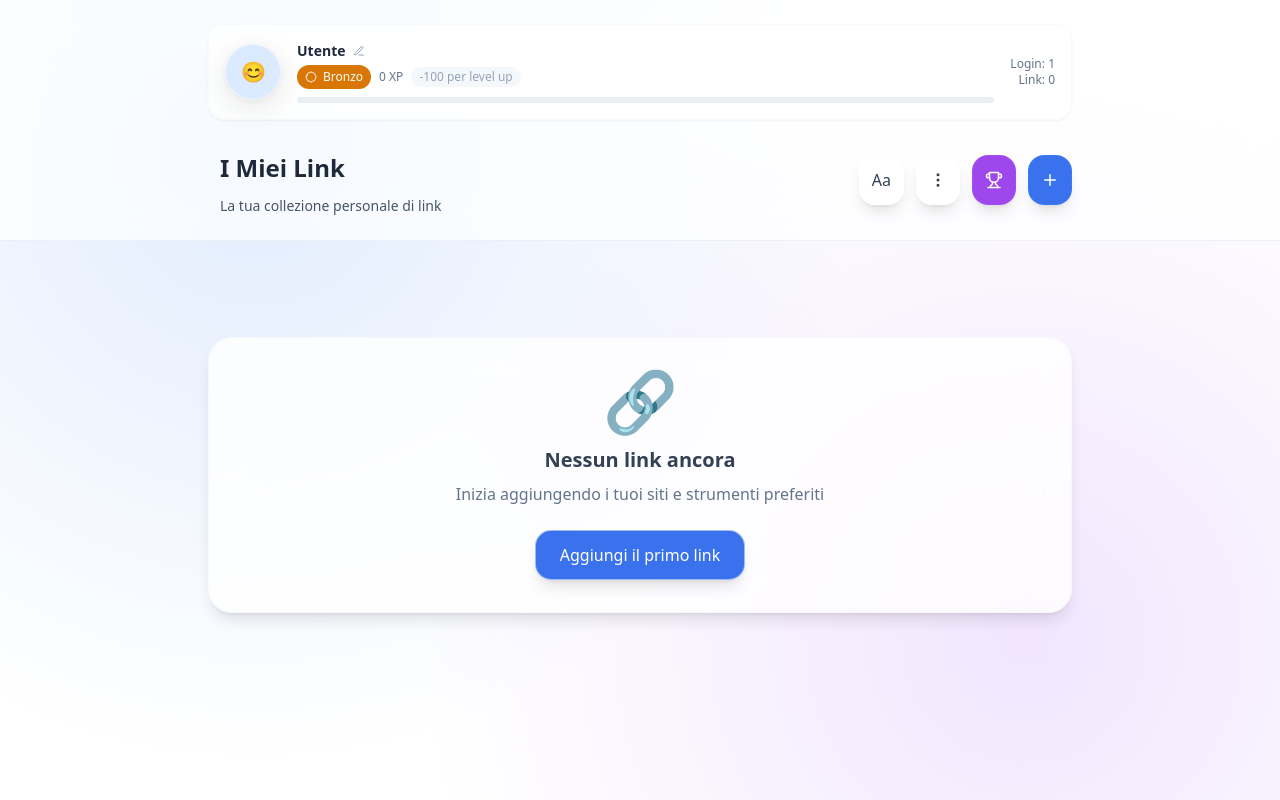
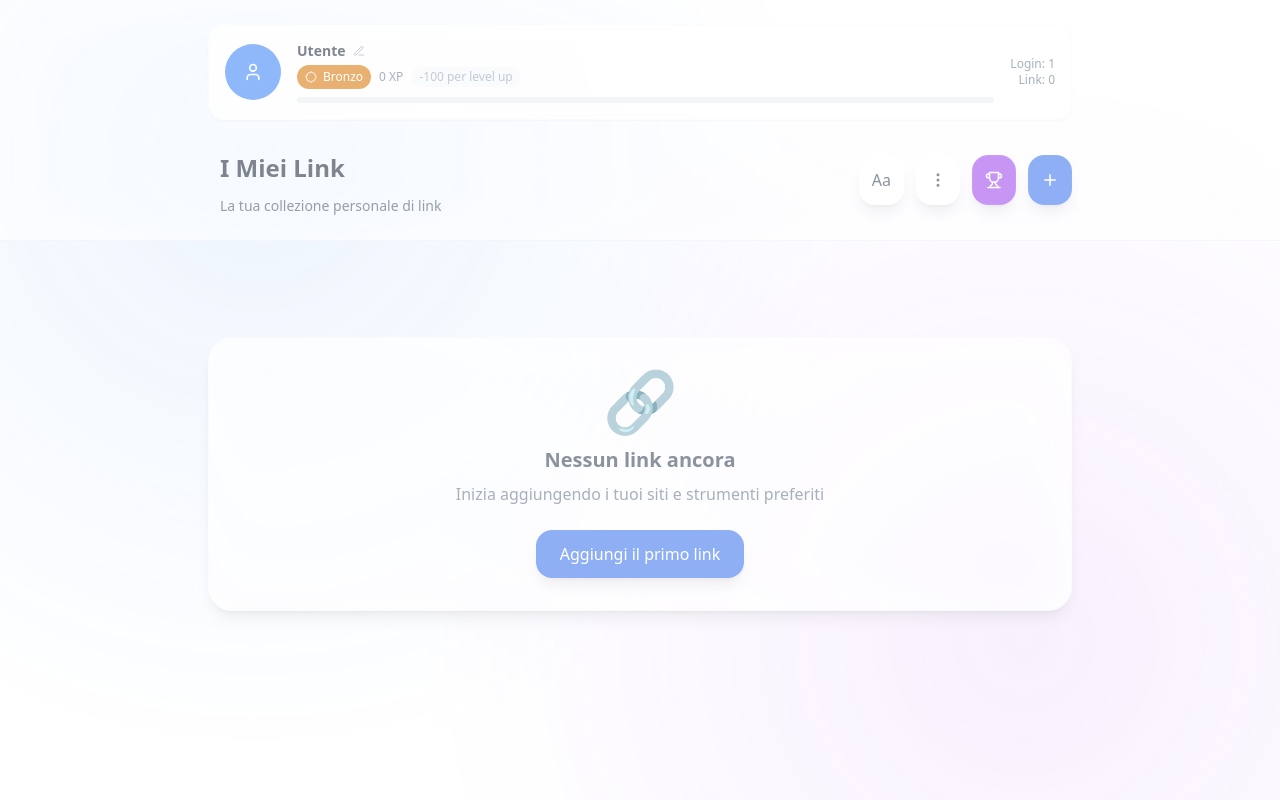
Before and after one commit to fedexUO/clean-links, a React (Vite) app: page / in a window 1280 px wide. Built offline with nearby package versions, Linux system fonts and the light colour scheme.

Commit message:
Reverted to commit 1baff6fbe50577da0100cdcaead72335b49940ff

```diff
--- a/src/components/AvatarSelector.tsx
+++ b/src/components/AvatarSelector.tsx
@@ -10,14 +10,11 @@ interface AvatarSelectorProps {
 
 const AvatarSelector: React.FC<AvatarSelectorProps> = ({ currentAvatar, onSelect, onClose }) => {
   const avatars = [
-    { id: 1, name: '😊', bg: 'bg-blue-100', shape: 'rounded-full', content: '😊' },
-    { id: 2, name: '🚀', bg: 'bg-purple-100', shape: 'rounded-full', content: '🚀' },
-    { id: 3, name: '🎨', bg: 'bg-pink-100', shape: 'rounded-full', content: '🎨' },
-    { id: 4, name: '⭐', bg: 'bg-yellow-100', shape: 'rounded-full', content: '⭐' },
-    { id: 5, name: '🔥', bg: 'bg-red-100', shape: 'rounded-full', content: '🔥' },
-    { id: 6, name: '💎', bg: 'bg-cyan-100', shape: 'rounded-full', content: '💎' },
-    { id: 7, name: '🌟', bg: 'bg-indigo-100', shape: 'rounded-full', content: '🌟' },
-    { id: 8, name: '🎯', bg: 'bg-emerald-100', shape: 'rounded-full', content: '🎯' },
+    { id: 1, name: 'Moderno', bg: 'bg-blue-500', shape: 'rounded-full' },
+    { id: 2, name: 'Geometrico', bg: 'bg-green-500', shape: 'rounded-none rotate-45' },
+    { id: 3, name: 'Creativo', bg: 'bg-yellow-500', shape: 'rounded-lg' },
+    { id: 4, name: 'Tech', bg: 'bg-gray-500', shape: 'rounded-md' },
+    { id: 5, name: 'Natura', bg: 'bg-emerald-500', shape: 'rounded-full' },
   ];
 
   const handleSelect = (avatarId: number) => {
@@ -27,34 +24,32 @@ const AvatarSelector: React.FC<AvatarSelectorProps> = ({ currentAvatar, onSelect
 
   return (
     <div className="fixed inset-0 bg-black/50 backdrop-blur-sm z-50 flex items-center justify-center p-4">
-      <div className="bg-white/95 backdrop-blur-xl rounded-3xl p-6 w-full max-w-md shadow-2xl border border-white/30">
+      <div className="bg-white rounded-2xl p-6 w-full max-w-md shadow-xl">
         <div className="flex items-center justify-between mb-6">
           <h2 className="text-xl font-semibold text-slate-800">Scegli Avatar</h2>
           <button
             onClick={onClose}
-            className="text-slate-400 hover:text-slate-600 transition-colors p-2 hover:bg-slate-100/70 rounded-full"
+            className="text-slate-400 hover:text-slate-600 transition-colors"
           >
-            <X size={20} />
+            <X size={24} />
           </button>
         </div>
 
-        <div className="grid grid-cols-4 gap-3">
+        <div className="grid grid-cols-3 gap-4">
           {avatars.map((avatar) => (
             <button
               key={avatar.id}
               onClick={() => handleSelect(avatar.id)}
-              className={`group relative p-3 border-2 transition-all hover:scale-105 rounded-2xl ${
-                currentAvatar === avatar.id
-                  ? 'border-blue-500 bg-blue-50/70 shadow-lg shadow-blue-200/30'
-                  : 'border-slate-200/60 hover:border-slate-300/80 bg-white/50'
-              }`}
+              className="group relative p-4 border-2 border-transparent hover:border-blue-500 rounded-lg transition-all"
             >
-              <div className="flex flex-col items-center gap-2">
+              <div className="flex flex-col items-center gap-3">
                 <div className="relative">
                   <div
-                    className={`w-12 h-12 ${avatar.bg} ${avatar.shape} flex items-center justify-center transition-all super-circle text-xl`}
+                    className={`w-12 h-12 ${avatar.bg} ${avatar.shape} flex items-center justify-center transform transition-transform group-hover:scale-110`}
                   >
-                    {avatar.content}
+                    {currentAvatar === avatar.id && (
+                      <Check size={16} className="text-white" />
+                    )}
                   </div>
                   {currentAvatar === avatar.id && (
                     <div className="absolute -top-1 -right-1 w-5 h-5 bg-blue-500 rounded-full flex items-center justify-center">
@@ -62,6 +57,9 @@ const AvatarSelector: React.FC<AvatarSelectorProps> = ({ currentAvatar, onSelect
                     </div>
                   )}
                 </div>
+                <span className="text-xs font-medium text-slate-700">
+                  {avatar.name}
+                </span>
               </div>
             </button>
           ))}
--- a/src/components/BackgroundSelector.tsx
+++ b/src/components/BackgroundSelector.tsx
@@ -18,16 +18,20 @@ const BackgroundSelector: React.FC<BackgroundSelectorProps> = ({
       id: 1,
       name: 'Aurora Boreale',
       className: 'bg-gradient-to-br from-blue-50 via-purple-50 to-pink-50',
+      animation: 'animate-pulse',
       style: {
-        backgroundImage: 'radial-gradient(circle at 20% 20%, rgba(59, 130, 246, 0.15) 0%, transparent 50%), radial-gradient(circle at 80% 80%, rgba(168, 85, 247, 0.15) 0%, transparent 50%)'
+        backgroundImage: 'radial-gradient(circle at 20% 20%, rgba(59, 130, 246, 0.15) 0%, transparent 50%), radial-gradient(circle at 80% 80%, rgba(168, 85, 247, 0.15) 0%, transparent 50%)',
+        animation: 'pulse 4s ease-in-out infinite'
       }
     },
     {
       id: 2,
       name: 'Onde Oceaniche',
       className: 'bg-gradient-to-br from-cyan-50 via-blue-50 to-indigo-50',
+      animation: 'animate-bounce',
       style: {
-        backgroundImage: 'radial-gradient(ellipse at 25% 25%, rgba(59, 130, 246, 0.2) 0%, transparent 50%), radial-gradient(ellipse at 75% 75%, rgba(16, 185, 129, 0.2) 0%, transparent 50%)'
+        backgroundImage: 'radial-gradient(ellipse at 25% 25%, rgba(59, 130, 246, 0.2) 0%, transparent 50%), radial-gradient(ellipse at 75% 75%, rgba(16, 185, 129, 0.2) 0%, transparent 50%)',
+        animation: 'float 6s ease-in-out infinite'
       }
     },
     {
@@ -35,7 +39,8 @@ const BackgroundSelector: React.FC<BackgroundSelectorProps> = ({
       name: 'Tramonto Dorato',
       className: 'bg-gradient-to-br from-orange-50 via-red-50 to-pink-50',
       style: {
-        backgroundImage: 'radial-gradient(circle at 20% 80%, rgba(251, 146, 60, 0.25) 0%, transparent 60%), radial-gradient(circle at 80% 20%, rgba(239, 68, 68, 0.25) 0%, transparent 60%)'
+        backgroundImage: 'radial-gradient(circle at 20% 80%, rgba(251, 146, 60, 0.25) 0%, transparent 60%), radial-gradient(circle at 80% 20%, rgba(239, 68, 68, 0.25) 0%, transparent 60%)',
+        animation: 'glow 5s ease-in-out infinite alternate'
       }
     },
     {
@@ -43,7 +48,8 @@ const BackgroundSelector: React.FC<BackgroundSelectorProps> = ({
       name: 'Foresta Nebbiosa',
       className: 'bg-gradient-to-br from-green-50 via-emerald-50 to-teal-50',
       style: {
-        backgroundImage: 'radial-gradient(circle at 40% 40%, rgba(16, 185, 129, 0.2) 0%, transparent 50%), radial-gradient(circle at 80% 80%, rgba(5, 150, 105, 0.2) 0%, transparent 50%)'
+        backgroundImage: 'radial-gradient(circle at 40% 40%, rgba(16, 185, 129, 0.2) 0%, transparent 50%), radial-gradient(circle at 80% 80%, rgba(5, 150, 105, 0.2) 0%, transparent 50%)',
+        animation: 'drift 8s ease-in-out infinite'
       }
     },
     {
@@ -51,7 +57,8 @@ const BackgroundSelector: React.FC<BackgroundSelectorProps> = ({
       name: 'Galassia Viola',
       className: 'bg-gradient-to-br from-violet-50 via-purple-50 to-fuchsia-50',
       style: {
-        backgroundImage: 'radial-gradient(circle at 30% 70%, rgba(139, 92, 246, 0.25) 0%, transparent 50%), radial-gradient(circle at 70% 30%, rgba(168, 85, 247, 0.25) 0%, transparent 50%)'
+        backgroundImage: 'radial-gradient(circle at 30% 70%, rgba(139, 92, 246, 0.25) 0%, transparent 50%), radial-gradient(circle at 70% 30%, rgba(168, 85, 247, 0.25) 0%, transparent 50%)',
+        animation: 'sparkle 7s ease-in-out infinite'
       }
     }
   ];
@@ -60,7 +67,7 @@ const BackgroundSelector: React.FC<BackgroundSelectorProps> = ({
     <div className="fixed inset-0 bg-black/50 backdrop-blur-sm z-50 flex items-center justify-center p-4">
       <div className="bg-white/95 backdrop-blur-xl rounded-3xl p-6 w-full max-w-lg shadow-2xl border border-white/30">
         <div className="flex items-center justify-between mb-6">
-          <h2 className="text-xl font-semibold text-slate-800">Sfondi</h2>
+          <h2 className="text-xl font-semibold text-slate-800">Sfondi Animati</h2>
           <button
             onClick={onClose}
             className="text-slate-400 hover:text-slate-600 transition-colors p-2 hover:bg-slate-100/70 rounded-full"
@@ -84,10 +91,11 @@ const BackgroundSelector: React.FC<BackgroundSelectorProps> = ({
                 className={`w-full h-24 rounded-xl ${bg.className} overflow-hidden relative`}
                 style={bg.style}
               >
+                {/* Elementi animati decorativi */}
                 <div className="absolute inset-0 opacity-30">
-                  <div className="absolute top-2 left-2 w-2 h-2 bg-white/60 rounded-full" />
-                  <div className="absolute bottom-3 right-3 w-1 h-1 bg-white/40 rounded-full" />
-                  <div className="absolute top-1/2 left-1/2 w-1.5 h-1.5 bg-white/50 rounded-full" />
+                  <div className="absolute top-2 left-2 w-2 h-2 bg-white/60 rounded-full animate-pulse" />
+                  <div className="absolute bottom-3 right-3 w-1 h-1 bg-white/40 rounded-full animate-bounce" />
+                  <div className="absolute top-1/2 left-1/2 w-1.5 h-1.5 bg-white/50 rounded-full animate-ping" />
                 </div>
               </div>
               <div className="flex items-center justify-between mt-3">
@@ -101,6 +109,25 @@ const BackgroundSelector: React.FC<BackgroundSelectorProps> = ({
             </button>
           ))}
         </div>
+
+        <style jsx>{`
+          @keyframes float {
+            0%, 100% { transform: translateY(0px) rotate(0deg); }
+            50% { transform: translateY(-10px) rotate(2deg); }
+          }
+          @keyframes glow {
+            0% { filter: brightness(1) saturate(1); }
+            100% { filter: brightness(1.1) saturate(1.2); }
+          }
+          @keyframes drift {
+            0%, 100% { transform: translateX(0px); }
+            50% { transform: translateX(5px); }
+          }
+          @keyframes sparkle {
+            0%, 100% { opacity: 1; transform: scale(1); }
+            50% { opacity: 0.8; transform: scale(1.05); }
+          }
+        `}</style>
       </div>
     </div>
   );
--- a/src/components/UserProfile.tsx
+++ b/src/components/UserProfile.tsx
@@ -1,6 +1,6 @@
 
 import React from 'react';
-import { Edit3 } from 'lucide-react';
+import { User, Edit3 } from 'lucide-react';
 import { UserProfile as UserProfileType, getNextLevelXP } from '../utils/userProfile';
 import LevelBadge from './LevelBadge';
 
@@ -18,34 +18,32 @@ const UserProfile: React.FC<UserProfileProps> = ({ profile, onEditAvatar, onEdit
 
   const pointsToNextLevel = profile.level === 'diamante' ? 0 : nextLevelXP - profile.xp;
 
-  const getAvatarContent = (avatarId: number) => {
+  const getAvatarStyle = (avatarId: number) => {
     const avatars = [
-      { content: '😊', bg: 'bg-blue-100' },
-      { content: '🚀', bg: 'bg-purple-100' },
-      { content: '🎨', bg: 'bg-pink-100' },
-      { content: '⭐', bg: 'bg-yellow-100' },
-      { content: '🔥', bg: 'bg-red-100' },
-      { content: '💎', bg: 'bg-cyan-100' },
-      { content: '🌟', bg: 'bg-indigo-100' },
-      { content: '🎯', bg: 'bg-emerald-100' },
+      { bg: 'bg-blue-500', shape: 'rounded-full' },
+      { bg: 'bg-green-500', shape: 'rounded-none rotate-45' },
+      { bg: 'bg-yellow-500', shape: 'rounded-lg' },
+      { bg: 'bg-gray-500', shape: 'rounded-md' },
+      { bg: 'bg-emerald-500', shape: 'rounded-full' },
     ];
     return avatars[avatarId - 1] || avatars[0];
   };
 
-  const avatar = getAvatarContent(profile.avatar);
+  const avatarStyle = getAvatarStyle(profile.avatar);
 
   return (
     <div className="bg-white/70 backdrop-blur-md rounded-2xl p-4 shadow-sm border border-slate-100/50">
       <div className="flex items-center gap-4">
+        {/* Avatar senza outline */}
         <div className="relative group">
           <button
             onClick={onEditAvatar}
             className="relative block"
           >
             <div
-              className={`w-14 h-14 ${avatar.bg} rounded-full flex items-center justify-center transition-all hover:scale-105 super-circle text-xl`}
+              className={`w-14 h-14 ${avatarStyle.bg} ${avatarStyle.shape} flex items-center justify-center transition-all hover:scale-105`}
             >
-              {avatar.content}
+              <User size={20} className="text-white" />
             </div>
             <div className="absolute inset-0 bg-black/20 opacity-0 group-hover:opacity-100 transition-opacity rounded-full flex items-center justify-center">
               <Edit3 size={14} className="text-white" />
@@ -53,6 +51,7 @@ const UserProfile: React.FC<UserProfileProps> = ({ profile, onEditAvatar, onEdit
           </button>
         </div>
 
+        {/* Info */}
         <div className="flex-1">
           <div className="flex items-center gap-2 mb-1">
             <button
@@ -76,6 +75,7 @@ const UserProfile: React.FC<UserProfileProps> = ({ profile, onEditAvatar, onEdit
             )}
           </div>
 
+          {/* Progress Bar */}
           {profile.level !== 'diamante' && (
             <div className="w-full bg-slate-200/70 rounded-full h-1.5">
               <div
@@ -86,6 +86,7 @@ const UserProfile: React.FC<UserProfileProps> = ({ profile, onEditAvatar, onEdit
           )}
         </div>
 
+        {/* Stats */}
         <div className="text-right text-xs text-slate-500">
           <div>Login: {profile.consecutiveLogins}</div>
           <div>Link: {profile.stats.linksCreated}</div>
--- a/src/pages/Index.tsx
+++ b/src/pages/Index.tsx
@@ -285,19 +285,24 @@ const Index = () => {
   const getBackgroundStyle = () => {
     const styles = [
       {
-        backgroundImage: 'radial-gradient(circle at 20% 20%, rgba(59, 130, 246, 0.15) 0%, transparent 50%), radial-gradient(circle at 80% 80%, rgba(168, 85, 247, 0.15) 0%, transparent 50%)'
+        backgroundImage: 'radial-gradient(circle at 20% 20%, rgba(59, 130, 246, 0.15) 0%, transparent 50%), radial-gradient(circle at 80% 80%, rgba(168, 85, 247, 0.15) 0%, transparent 50%)',
+        animation: 'pulse 4s ease-in-out infinite'
       },
       {
-        backgroundImage: 'radial-gradient(ellipse at 25% 25%, rgba(59, 130, 246, 0.2) 0%, transparent 50%), radial-gradient(ellipse at 75% 75%, rgba(16, 185, 129, 0.2) 0%, transparent 50%)'
+        backgroundImage: 'radial-gradient(ellipse at 25% 25%, rgba(59, 130, 246, 0.2) 0%, transparent 50%), radial-gradient(ellipse at 75% 75%, rgba(16, 185, 129, 0.2) 0%, transparent 50%)',
+        animation: 'float 6s ease-in-out infinite'
       },
       {
-        backgroundImage: 'radial-gradient(circle at 20% 80%, rgba(251, 146, 60, 0.25) 0%, transparent 60%), radial-gradient(circle at 80% 20%, rgba(239, 68, 68, 0.25) 0%, transparent 60%)'
+        backgroundImage: 'radial-gradient(circle at 20% 80%, rgba(251, 146, 60, 0.25) 0%, transparent 60%), radial-gradient(circle at 80% 20%, rgba(239, 68, 68, 0.25) 0%, transparent 60%)',
+        animation: 'glow 5s ease-in-out infinite alternate'
       },
       {
-        backgroundImage: 'radial-gradient(circle at 40% 40%, rgba(16, 185, 129, 0.2) 0%, transparent 50%), radial-gradient(circle at 80% 80%, rgba(5, 150, 105, 0.2) 0%, transparent 50%)'
+        backgroundImage: 'radial-gradient(circle at 40% 40%, rgba(16, 185, 129, 0.2) 0%, transparent 50%), radial-gradient(circle at 80% 80%, rgba(5, 150, 105, 0.2) 0%, transparent 50%)',
+        animation: 'drift 8s ease-in-out infinite'
       },
       {
-        backgroundImage: 'radial-gradient(circle at 30% 70%, rgba(139, 92, 246, 0.25) 0%, transparent 50%), radial-gradient(circle at 70% 30%, rgba(168, 85, 247, 0.25) 0%, transparent 50%)'
+        backgroundImage: 'radial-gradient(circle at 30% 70%, rgba(139, 92, 246, 0.25) 0%, transparent 50%), radial-gradient(circle at 70% 30%, rgba(168, 85, 247, 0.25) 0%, transparent 50%)',
+        animation: 'sparkle 7s ease-in-out infinite'
       }
     ];
     return styles[currentBackground - 1] || styles[0];
@@ -305,6 +310,24 @@ const Index = () => {
 
   return (
     <>
+      <style jsx>{`
+        @keyframes float {
+          0%, 100% { transform: translateY(0px) rotate(0deg); }
+          50% { transform: translateY(-10px) rotate(2deg); }
+        }
+        @keyframes glow {
+          0% { filter: brightness(1) saturate(1); }
+          100% { filter: brightness(1.1) saturate(1.2); }
+        }
+        @keyframes drift {
+          0%, 100% { transform: translateX(0px); }
+          50% { transform: translateX(5px); }
+        }
+        @keyframes sparkle {
+          0%, 100% { opacity: 1; transform: scale(1); }
+          50% { opacity: 0.8; transform: scale(1.05); }
+        }
+      `}</style>
 
       <div className={`min-h-screen ${getBackgroundClass()}`} style={getBackgroundStyle()}>
         {/* Header */}
@@ -336,28 +359,28 @@ const Index = () => {
               <div className="flex gap-3">
                 <button
                   onClick={() => setShowFontSelector(true)}
-                  className="bg-white/80 hover:bg-white/95 text-slate-700 p-3 rounded-2xl transition-all shadow-lg hover:shadow-xl hover:scale-105 backdrop-blur-sm border border-white/50 super-circle"
+                  className="bg-white/80 hover:bg-white/95 text-slate-700 p-3 rounded-2xl transition-all shadow-lg hover:shadow-xl hover:scale-105 backdrop-blur-sm border border-white/50"
                   title="Cambia font"
                 >
                   Aa
                 </button>
                 <button
                   onClick={() => setShowBackgroundSelector(true)}
-                  className="bg-white/80 hover:bg-white/95 text-slate-700 p-3 rounded-2xl transition-all shadow-lg hover:shadow-xl hover:scale-105 backdrop-blur-sm border border-white/50 super-circle"
+                  className="bg-white/80 hover:bg-white/95 text-slate-700 p-3 rounded-2xl transition-all shadow-lg hover:shadow-xl hover:scale-105 backdrop-blur-sm border border-white/50"
                   title="Cambia sfondo"
                 >
                   <MoreVertical size={18} />
                 </button>
                 <button
                   onClick={() => setShowMissionsPanel(true)}
-                  className="bg-purple-600/90 hover:bg-purple-600 text-white p-3 rounded-2xl shadow-lg transition-all duration-300 hover:shadow-xl hover:scale-105 backdrop-blur-sm border border-purple-500/50 super-circle"
+                  className="bg-purple-600/90 hover:bg-purple-600 text-white p-3 rounded-2xl shadow-lg transition-all duration-300 hover:shadow-xl hover:scale-105 backdrop-blur-sm border border-purple-500/50"
                   title="Missioni"
                 >
                   <Trophy size={18} />
                 </button>
                 <button
                   onClick={() => setShowLinkEditor(true)}
-                  className="bg-blue-600/90 hover:bg-blue-600 text-white p-3 rounded-2xl shadow-lg transition-all duration-300 hover:shadow-xl hover:scale-105 backdrop-blur-sm border border-blue-500/50 super-circle"
+                  className="bg-blue-600/90 hover:bg-blue-600 text-white p-3 rounded-2xl shadow-lg transition-all duration-300 hover:shadow-xl hover:scale-105 backdrop-blur-sm border border-blue-500/50"
                   title="Aggiungi link"
                 >
                   <Plus size={18} />
@@ -372,6 +395,7 @@ const Index = () => {
           {links.length === 0 ? (
             <div className="text-center py-16">
               <div className="bg-white/80 backdrop-blur-xl rounded-3xl p-8 shadow-lg border border-slate-100/50">
+                {/* ... keep existing code (empty state) */}
                 <div className="text-6xl mb-4">🔗</div>
                 <h3 className="text-xl font-semibold text-slate-700 mb-2">
                   Nessun link ancora
@@ -381,7 +405,7 @@ const Index = () => {
                 </p>
                 <button
                   onClick={() => setShowLinkEditor(true)}
-                  className="bg-blue-600/90 hover:bg-blue-600 text-white px-6 py-3 rounded-2xl font-medium transition-all shadow-lg hover:shadow-xl hover:scale-105 backdrop-blur-sm super-circle"
+                  className="bg-blue-600/90 hover:bg-blue-600 text-white px-6 py-3 rounded-2xl font-medium transition-all shadow-lg hover:shadow-xl hover:scale-105 backdrop-blur-sm"
                 >
                   Aggiungi il primo link
                 </button>
```
Also changed, not shown: src/index.css (+39 -0 lines).
